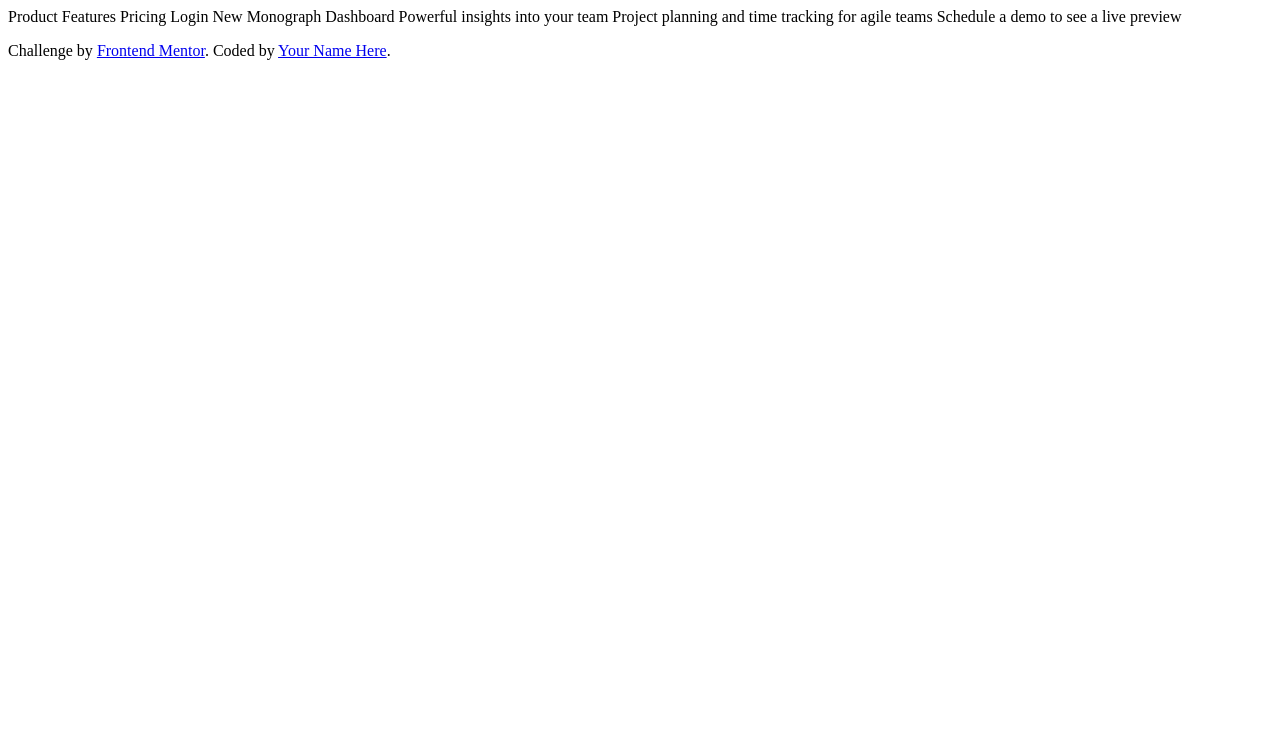
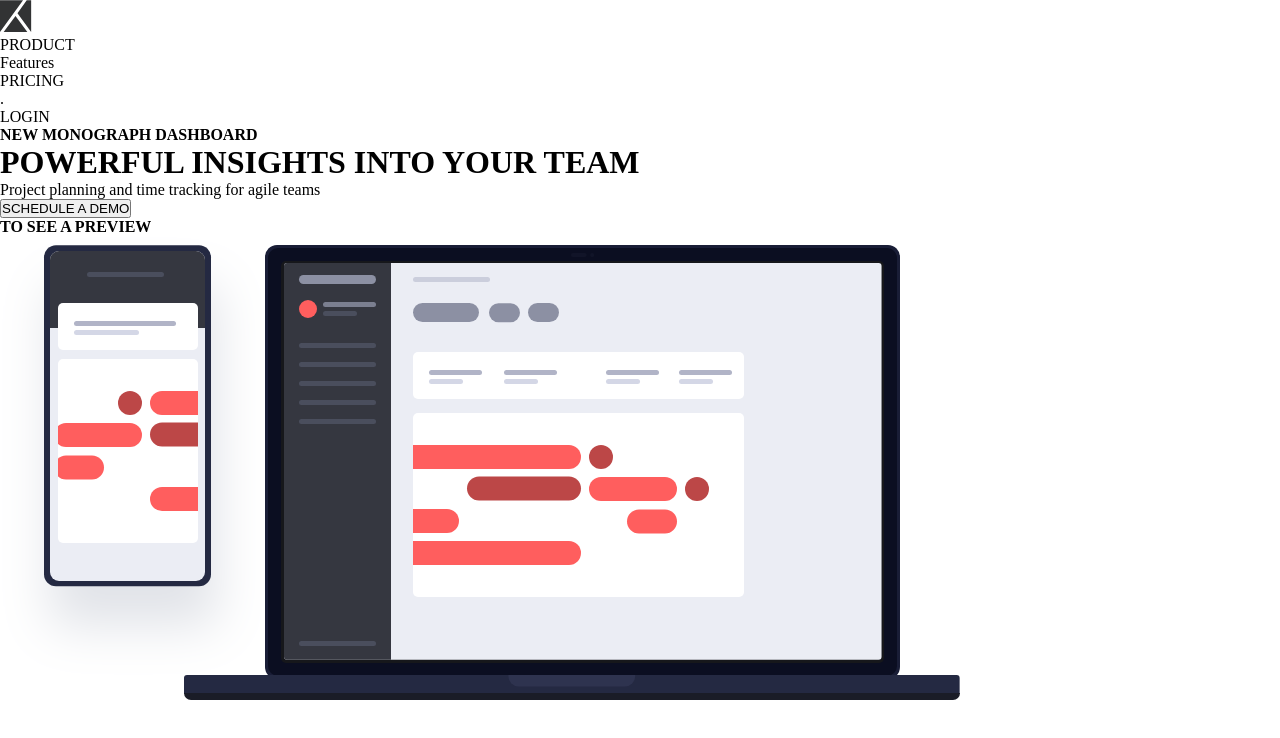
Before and after one commit to massi1662/project-tracking-intro-component-master, a plain HTML site: page index.html in a window 1280 px wide. Drawn offline with Linux system fonts and the light colour scheme.

Commit message:
finished the html page

```diff
--- a/index.html
+++ b/index.html
@@ -1,8 +1,10 @@
 <!DOCTYPE html>
 <html lang="en">
+
 <head>
   <meta charset="UTF-8">
-  <meta name="viewport" content="width=device-width, initial-scale=1.0"> <!-- displays site properly based on user's device -->
+  <meta name="viewport" content="width=device-width, initial-scale=1.0">
+  <!-- displays site properly based on user's device -->
 
   <link rel="icon" type="image/png" sizes="32x32" href="./images/favicon-32x32.png">
   <link rel="stylesheet" href="style.css">
@@ -11,8 +13,50 @@
 
 
 </head>
+
 <body>
-  Product
+  <nav>
+    <div>
+      <img src="./images/logo.svg" alt="">
+    </div>
+    <div>
+      <ul>
+        <li>PRODUCT</li>
+        <li>Features</LI>
+        <li>PRICING</li>
+        <li>.</li>
+        <li>LOGIN</li>
+      </ul>
+    </div>
+  </nav>
+  <!-- ! CONTENU -->
+  <div>
+    <div>
+      <!--! TEXT -->
+      <div>
+<h4><span>NEW</span>  MONOGRAPH DASHBOARD</h4>
+<h1>POWERFUL INSIGHTS INTO YOUR TEAM</h1>
+<p>Project planning and time tracking for agile teams</p>
+      </div>
+
+
+      <!-- BUTTON -->
+      <div>
+        <button>SCHEDULE A DEMO</button>
+        <H4>TO SEE A PREVIEW</H4>
+      </div>
+    </div>
+    <!-- IMAGE -->
+    <div>
+<img src="./images/illustration-devices.svg" alt="">
+    </div>
+  </div>
+
+
+</body>
+
+</html>
+<!-- Product
   Features
   Pricing
   Login
@@ -20,17 +64,8 @@
   New
   Monograph Dashboard
 
-  Powerful insights into your team
-  Project planning and time tracking for agile teams
+
+
 
   Schedule a demo
-  to see a live preview
-
-  <footer>
-    <p class="attribution">
-      Challenge by <a href="https://www.frontendmentor.io?ref=challenge" target="_blank">Frontend Mentor</a>.
-      Coded by <a href="#">Your Name Here</a>.
-    </p>
-  </footer>
-</body>
-</html>
+  to see a live preview -->
--- a/style.css
+++ b/style.css
@@ -0,0 +1,5 @@
+*{
+    padding:0;
+    margin: 0;
+    box-sizing: border-box;
+}
```
